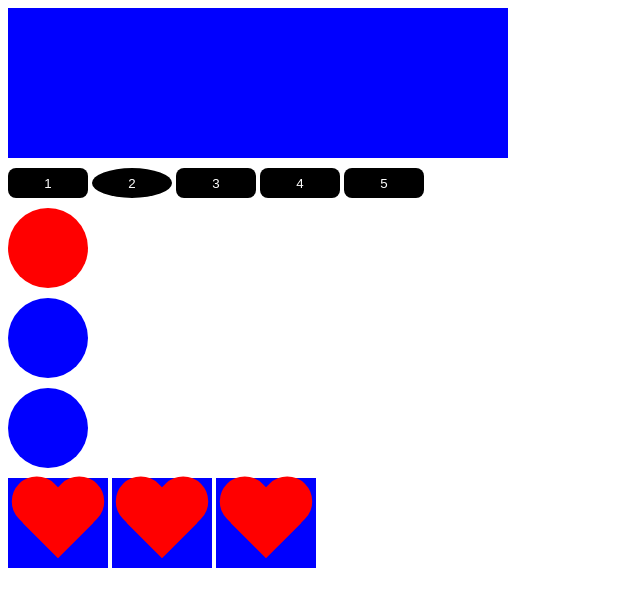
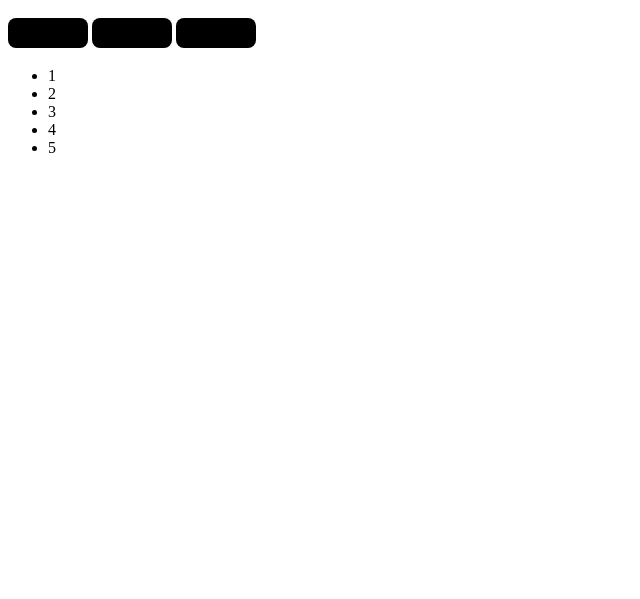
Before and after one commit to Vlaov/project, a plain HTML site: page index.html in a window 1280 px wide. Shown: the top 599 px of the page, without its empty margins (0-640 px from the left). Drawn offline with Linux system fonts and the light colour scheme.

Commit message:
different command

```diff
--- a/index.html
+++ b/index.html
@@ -7,27 +7,31 @@
     <title>Document</title>
 </head>
 <body>
-    <div class="box" id="box"></div>
-    <button>1</button>
-    <button>2</button>
-    <button>3</button>
-    <button>4</button>
-    <button>5</button>
+
+    <div class="wrapper">
+        <div class="first">
+            <button></button>
+            <button id="current"></button>
+            <button></button>
+        </div>
+        <div class="second">
+            <ul>
+                <li>1</li>
+                <li>2</li>
+                <li data-current="3">3</li>
+
+                <li>4</li>
+                <li>5</li>
+            </ul>
+        </div>
+        <div class="third"></div>
+    </div>
 
 
-    <div class="circle"></div>
-    <div class="circle"></div>
-    <div class="circle"></div>
-    <div class="wrapper">
-        <div class="heart"></div>
-        <div class="heart"></div>
-        <div class="heart"></div>
-    </div>
 
-    <script src="script.js">
-    </script>
-    <script src="script2.js">
+    <script src="script.js"></script>
+    <!-- <script src="script2.js">
 
-    </script>
+    </script> -->
 </body>
 </html>
--- a/script.js
+++ b/script.js
@@ -1,34 +1,34 @@
 "use strict"
 
-const box = document.getElementById('box'),
-      btns = document.getElementsByTagName('button'),
-      circles = document.getElementsByClassName('circle'),
-      hearts = document.querySelectorAll('.heart'),
-      oneHeart = document.querySelector('.heart'),
-      wrapper = document.querySelector('.wrapper');
+// const box = document.getElementById('box'),
+    //   btns = document.getElementsByTagName('button'),
+    //   circles = document.getElementsByClassName('circle'),
+    //   hearts = document.querySelectorAll('.heart'),
+    //   oneHeart = document.querySelector('.heart'),
+    //   wrapper = document.querySelector('.wrapper');
 
 // box.style.backgroundColor = 'blue';
 // box.style.width = '500px';
 
-box.style.cssText = `background-color: blue; width: 500px`;
+// box.style.cssText = `background-color: blue; width: 500px`;
 
-btns[1].style.borderRadius = '100%';
-circles[0].style.backgroundColor = 'red';
+// btns[1].style.borderRadius = '100%';
+// circles[0].style.backgroundColor = 'red';
 
 // for (let i = 0; i < hearts.length; i++) {
 //     hearts[i].style.backgroundColor = 'blue';
 // }
 
-hearts.forEach(item => {
-    item.style.backgroundColor = 'blue';
-});
+// hearts.forEach(item => {
+    // item.style.backgroundColor = 'blue';
+// });
 
-const div = document.createElement('div');
+// const div = document.createElement('div');
 // const text = document.createTextNode('тут был я');
 
-div.classList.add('black');
+// div.classList.add('black');
 
-wrapper.append(div);
+// wrapper.append(div);
 // wrapper.appendChild(div);
 
 // wrapper.prepend(div);
@@ -44,8 +44,67 @@ wrapper.append(div);
 // hearts[0].replaceWith(circles[0]);
 // wrapper.replaceChild(circles[0], hearts[0]);
 
-div.innerHTML = "<h1>Hello world</h1>";
+// div.innerHTML = "<h1>Hello world</h1>";
 
 // div.textContent = "<h1>Hello world</h1>";
 
-div.insertAdjacentHTML("aftereend", '<h2>Hellow</h2>');
+// div.insertAdjacentHTML("aftereend", '<h2>Hellow</h2>');
+
+
+
+
+
+
+
+
+
+// const btn = document.querySelector('button'),
+//       overlay = document.querySelector('.overlay');
+
+// btn.onclick = function() {
+//     alert('Click');
+// };
+// let i = 0;
+// const deleteElement = (e) => {
+//     console.log(e.currentTarget);
+//     console.log(e.type);
+
+    // i++;
+    // if (i == 1) {
+    //     btn.removeEventListener('click', deleteElement);
+    // }
+// };
+
+// btn.addEventListener('click', deleteElement);
+// overlay.addEventListener('click', deleteElement);
+
+// const link = document.querySelector('a');
+
+// link.addEventListener('click', (event) => {
+//     event.preventDefault();
+
+//     console.log(event.target);
+// });
+
+
+
+// console.log(document.head);
+// console.log(document.documentElement);
+// console.log(document.body.childNodes);
+// console.log(document.body.firstChild);
+// console.log(document.body.firstElementChild);
+// console.log(document.body.lastChild);
+
+// console.log(document.querySelector('#current').parentNode);
+// console.log(document.querySelector('#current').parentElement);
+
+
+// console.log(document.querySelector('[data-current="3"]').nextElementSibling);
+
+for (let node of document.body.childNodes) {
+    if (node.nodeName == '#text') {
+        continue;
+    }
+
+    console.log(node);
+}
```
